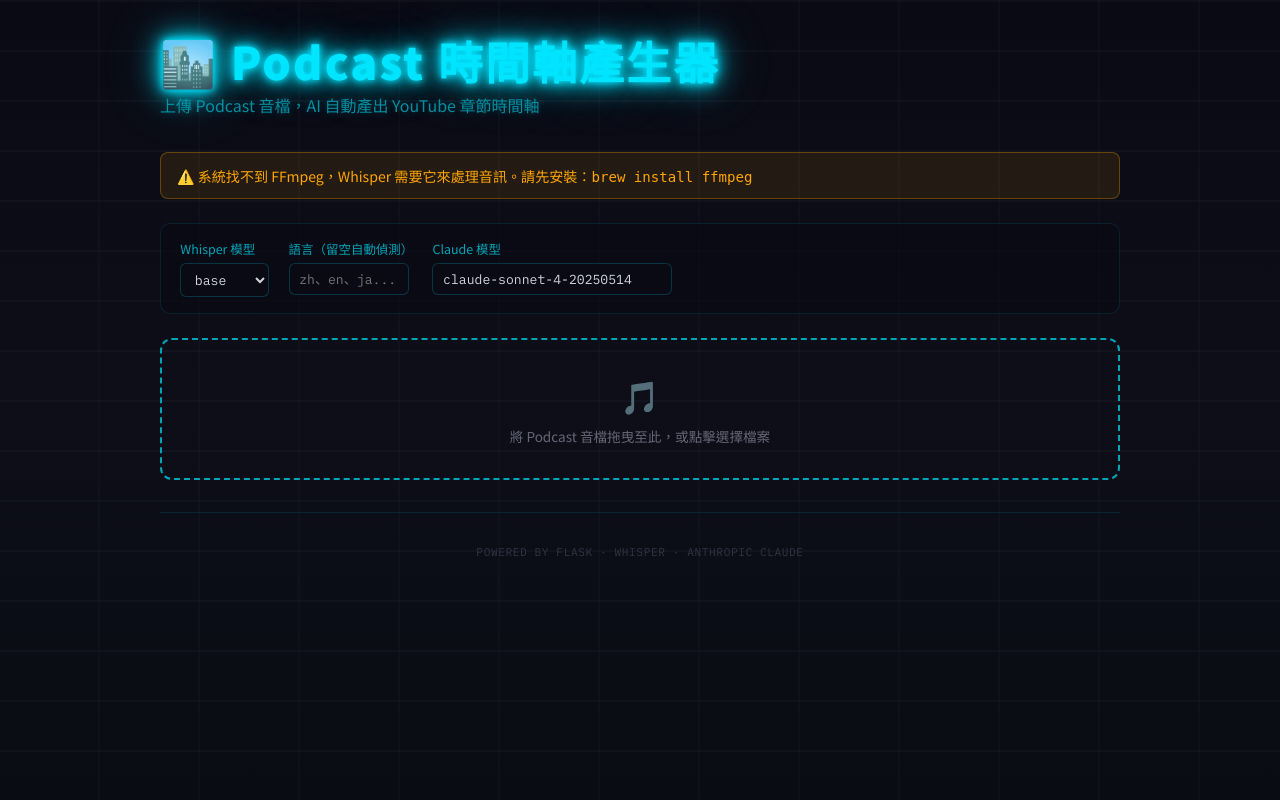
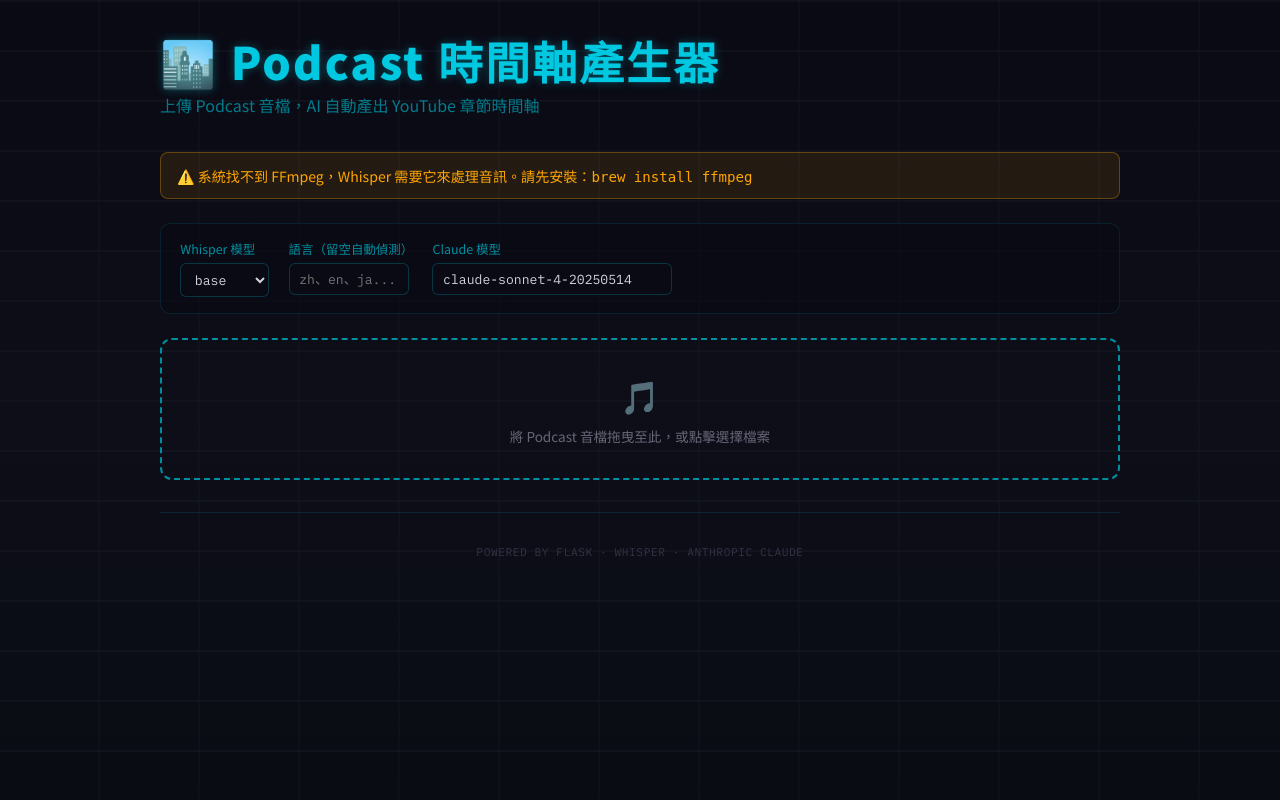
Before and after one commit to awsjin510/podcast-timeline-generator, a Flask app: page / in a window 1280 px wide. Run offline with Flask 3, Linux system fonts and the light colour scheme.

Commit message:
style: 降低霓虹燈效果，優化視覺清晰度
- 減少 glow 層數：從 3-4 層降為 2 層，並降低不透明度
- 移除文字上的 text-shadow（標題、標籤、數值、時間戳）
- 稍微降低霓虹顏色飽和度（cyan #00e5ff → #00c8e0，pink #ff2d95 → #e0357a）
- 移除 card、code block、scrollbar 多餘的 box-shadow
- hover 效果保留但更輕柔，整體視覺更清晰

https://claude.ai/code/session_01KoXDaWPX3RmNDtyDSwzL7j

```diff
--- a/podcast-question-finder/templates/index.html
+++ b/podcast-question-finder/templates/index.html
@@ -11,15 +11,15 @@
 
 /* ── Neon color palette ────────────────────────────── */
 :root {
-  --neon-cyan: #00e5ff;
-  --neon-cyan-dim: #00a5b8;
-  --neon-pink: #ff2d95;
-  --neon-pink-dim: #b8205a;
-  --neon-purple: #b44dff;
-  --glow-cyan: 0 0 7px #00e5ff, 0 0 15px #00e5ff, 0 0 30px #00e5ff44;
-  --glow-cyan-strong: 0 0 7px #00e5ff, 0 0 15px #00e5ff, 0 0 30px #00e5ff, 0 0 60px #00e5ff44;
-  --glow-pink: 0 0 7px #ff2d95, 0 0 15px #ff2d95, 0 0 30px #ff2d9544;
-  --glow-purple: 0 0 7px #b44dff, 0 0 15px #b44dff, 0 0 30px #b44dff44;
+  --neon-cyan: #00c8e0;
+  --neon-cyan-dim: #008fa0;
+  --neon-pink: #e0357a;
+  --neon-pink-dim: #9e2555;
+  --neon-purple: #9b45d9;
+  --glow-cyan: 0 0 6px rgba(0,200,224,0.5), 0 0 14px rgba(0,200,224,0.2);
+  --glow-cyan-strong: 0 0 6px rgba(0,200,224,0.6), 0 0 18px rgba(0,200,224,0.25);
+  --glow-pink: 0 0 6px rgba(224,53,122,0.5), 0 0 14px rgba(224,53,122,0.2);
+  --glow-purple: 0 0 6px rgba(155,69,217,0.5), 0 0 14px rgba(155,69,217,0.2);
   --bg-dark: #0a0a12;
   --surface: rgba(10, 10, 20, 0.7);
 }
@@ -43,7 +43,7 @@ body {
   font-size: 2.8rem;
   font-weight: 900;
   color: var(--neon-cyan);
-  text-shadow: var(--glow-cyan-strong);
+  text-shadow: 0 0 10px rgba(0,200,224,0.35);
   margin-bottom: 0.15rem;
   letter-spacing: 0.05em;
   line-height: 1.3;
@@ -52,7 +52,7 @@ body {
   font-weight: 400;
   color: var(--neon-cyan-dim);
   font-size: 1rem;
-  text-shadow: 0 0 8px #00e5ff44;
+  text-shadow: none;
   margin-bottom: 2.2rem;
   opacity: 0.85;
 }
@@ -360,7 +364,7 @@ body {
 .outline-textarea::placeholder { color: #445; }
 
 /* ── Divider & footer ──────────────────────────────── */
-hr { border: none; border-top: 1px solid rgba(0,229,255,0.1); box-shadow: 0 0 6px rgba(0,229,255,0.08); margin: 2rem 0; }
+hr { border: none; border-top: 1px solid rgba(0,200,224,0.12); margin: 2rem 0; }
 .neon-footer {
   font-family: 'IBM Plex Mono', monospace;
   font-size: 0.7rem;
@@ -390,7 +394,7 @@ hr { border: none; border-top: 1px solid rgba(0,229,255,0.1); box-shadow: 0 0 6p
 /* ── Scrollbar ─────────────────────────────────────── */
 ::-webkit-scrollbar { width: 6px; }
 ::-webkit-scrollbar-track { background: #0a0a14; }
-::-webkit-scrollbar-thumb { background: var(--neon-cyan-dim); border-radius: 3px; box-shadow: 0 0 4px #00e5ff44; }
+::-webkit-scrollbar-thumb { background: var(--neon-cyan-dim); border-radius: 3px; }
 </style>
 </head>
 <body>
```
Also changed, not shown: other parts of podcast-question-finder/templates/index.html (+26 -22 lines).
